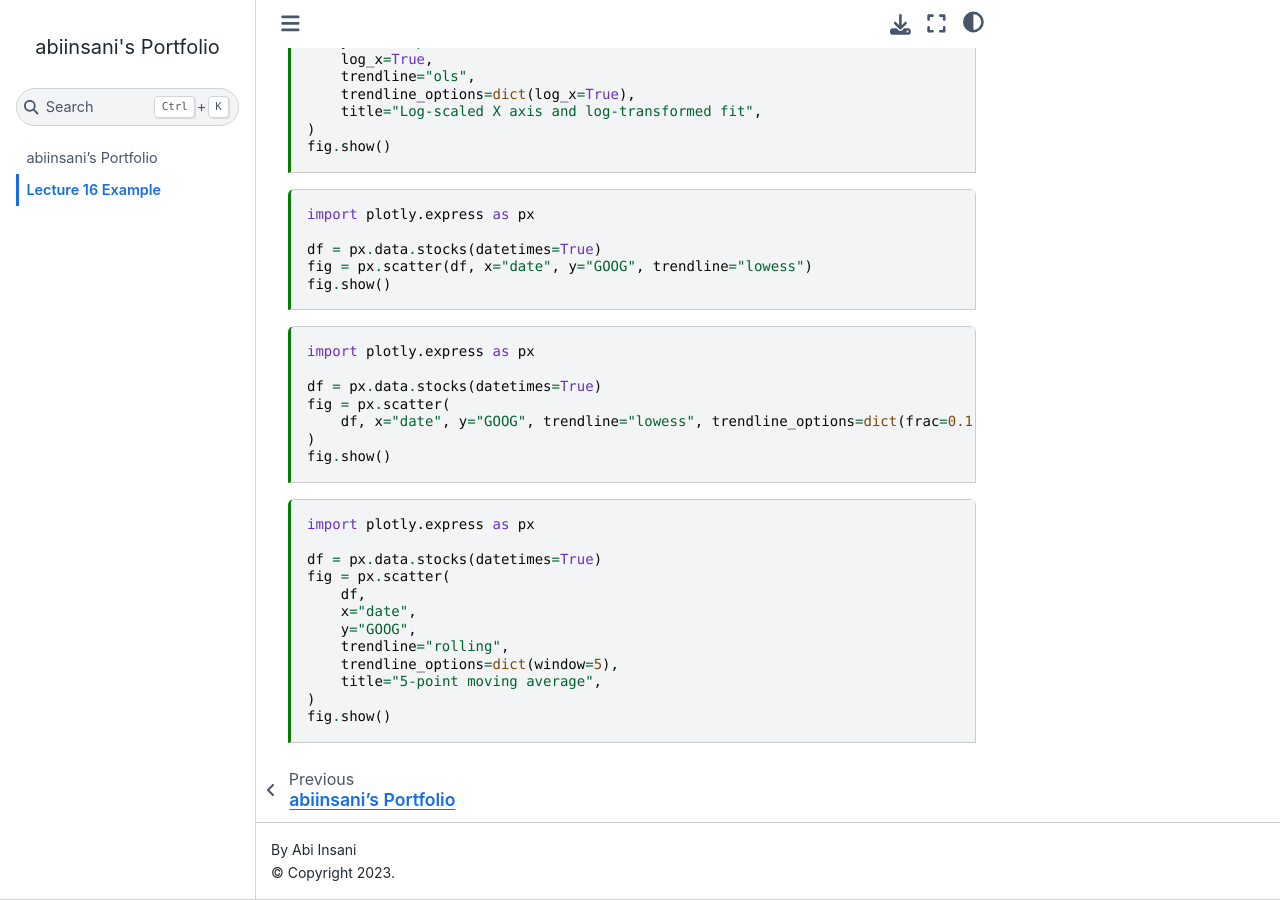
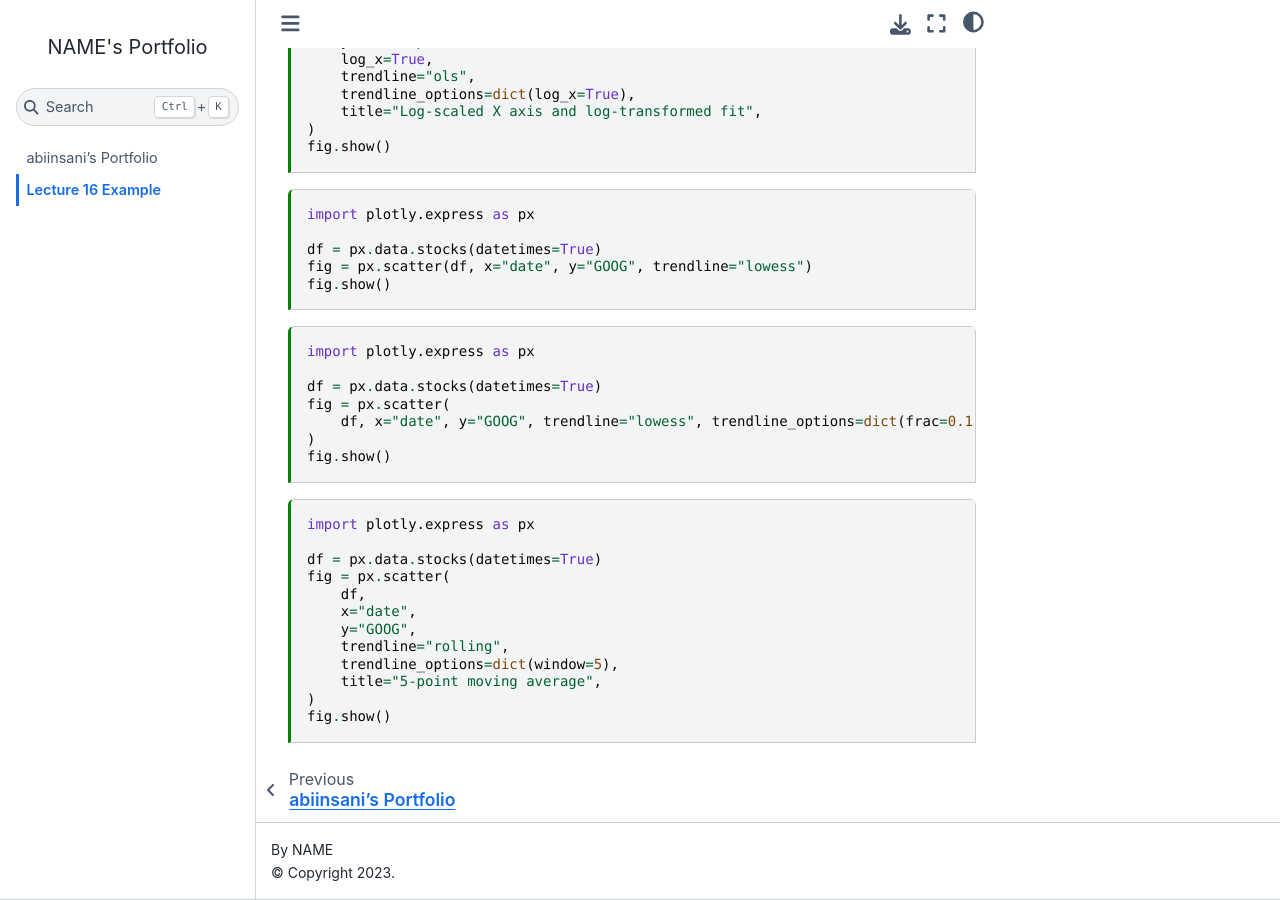
Before and after one commit to abiinsani/abiinsani.github.io, a Jupyter Book: the page built from lecture_16_example.ipynb, in a window 1280 px wide and 900 px high, scrolled down 1887 px. Built offline with Jupyter Book 1.0.4 settings and Sphinx 7.4.7 and the Sphinx Book theme 1.1.4, drawn with Linux system fonts in a browser that asks for light colours; comment, search, counter and statistics services are not loaded.

Commit message:
Revise requirement txt v2

```diff
--- a/_config.yml
+++ b/_config.yml
@@ -1,7 +1,7 @@
 # https://jupyterbook.org/customize/config.html
 
-title: "abiinsani's Portfolio"
-author: Abi Insani
+title: "NAME's Portfolio"
+author: NAME
 
 # https://jupyterbook.org/en/stable/structure/configure.html#disable-building-files-that-arent-in-the-table-of-contents
 only_build_toc_files: true
--- a/requirements.txt
+++ b/requirements.txt
@@ -1,7 +1,8 @@
 ipykernel
 pandas
 plotly
-jupyter-book
+jupyter-book==1.*
+
 
 # needed for plotly
 nbformat
```
